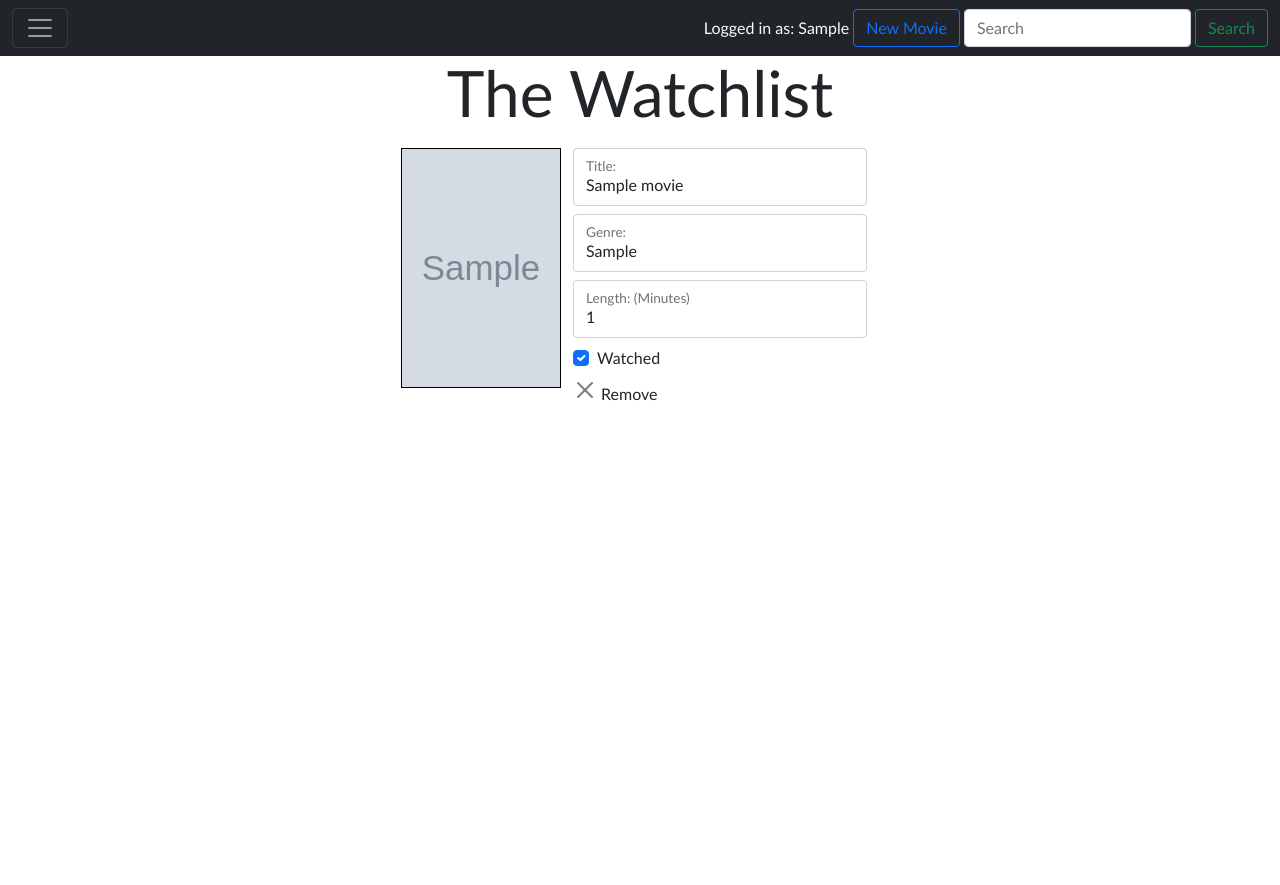
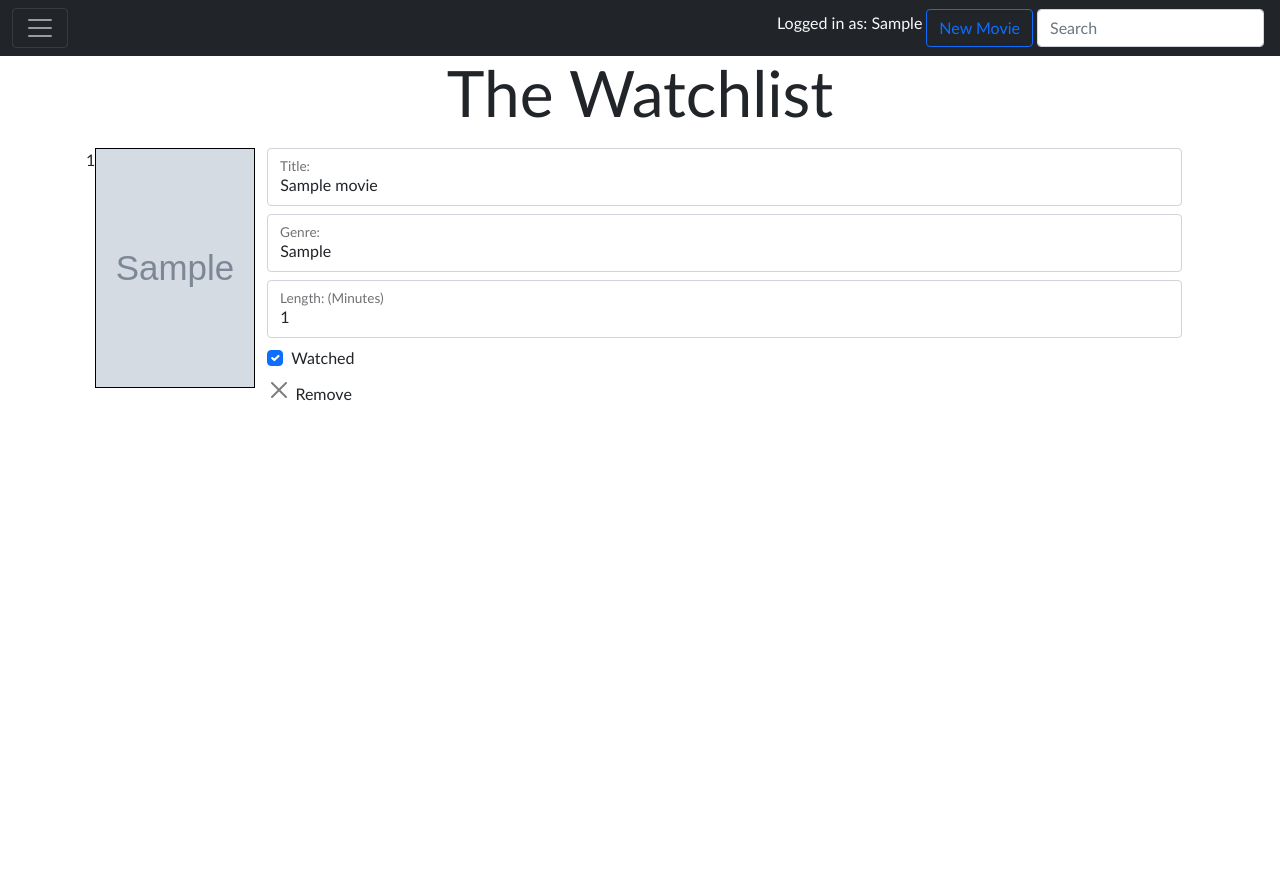
Before and after one commit to UnixBird-ps/python_assign1, a Flask app: page / in a window 1280 px wide. After the commit the page ends 401 px from the top, so only its background shows below. Run offline with Flask 2, Linux system fonts and the light colour scheme; a user stored in the database is signed in; tables that the repository leaves empty hold one stand-in row (values such as "Sample post"); grey boxes marked "Sample" are stand-in pictures; some libraries are stand-ins or nearby versions.

Commit message:
Changed container

```diff
--- a/website/templates/base.html
+++ b/website/templates/base.html
@@ -101,7 +101,7 @@
 		{% endwith %}
 <h1 class="display-3 unselectable" align="center">{{ app_title }}</h1>
 		<!-- Create a container for pages that extends this template -->
-		<div class="container-fluid m-0 p-0 gap-0 w-100 h-100">
+		<div class="container">
 		{% block content %}
 		{% endblock %}
 		</div>
--- a/website/templates/home.html
+++ b/website/templates/home.html
@@ -2,7 +2,7 @@
 {% block navbar_content %}
 <div class="d-flex">
 	<!-- Display username of currently logged in user -->
-	<div class="unselectable username me-1 d-flex align-items-center">
+	<div class="unselectable username me-1">
 		<span class="align-middle text-nowrap">Logged in as: {{ user.first_name }}</span>
 	</div>
 	<!-- Create a New movie button -->
@@ -12,7 +12,7 @@
 	<!-- Create a search form -->
 	<form action="/search" method="POST" class="d-inline-flex">
 		<input class="form-control me-1" type="search" name="search_term" value="{{ query }}" placeholder="Search" aria-label="Search">
-		<button class="btn btn-outline-success" type="submit">Search</button>
+		<!--button class="btn btn-outline-success" type="submit">Search</button-->
 	</form>
 </div>
 {% endblock %}
@@ -30,13 +30,14 @@
 		<!-- Create a list item -->
 		<li class="list-group-item" id="li_{{ movie.id }}">
 			<div class="row justify-content-center">
+				{{ loop.index }}
 				<!-- Create an image containing the movie poster -->
 				<div class="col-auto d-inline g-0 tooltipped">
 					<img id="poster_icon_{{ movie.id }}" class="poster-icon d-inline" data-bs-toggle="modal" data-bs-target="#modal-poster" src="{{ movie.img_src }}" onclick="updateModalPoster( {{ movie.id }}, this )" alt="Poster icon"/>
 					<div class="tooltiptext unselectable text-nowrap bg-dark text-white">Show bigger poster, change URL</div>
 				</div>
 				<!-- Put movie attributes to the right of the poster icon -->
-				<div class="col-3 d-inline">
+				<div class="col">
 					<!-- Create a label and a textbox for title -->
 					<div class="mb-2 form-floating form-floating-sm">
 						<input id="input_title_{{ movie.id }}" type="text" class="form-control" placeholder="Title" value="{{ movie.title }}" onfocusout="updateTitle( {{ movie.id }}, this )">
```
